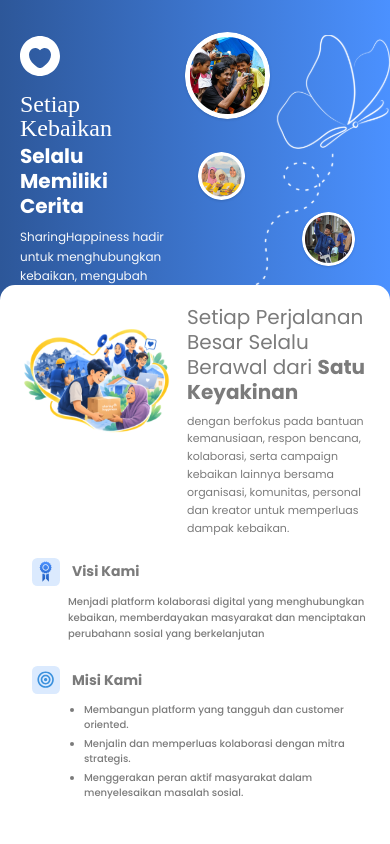
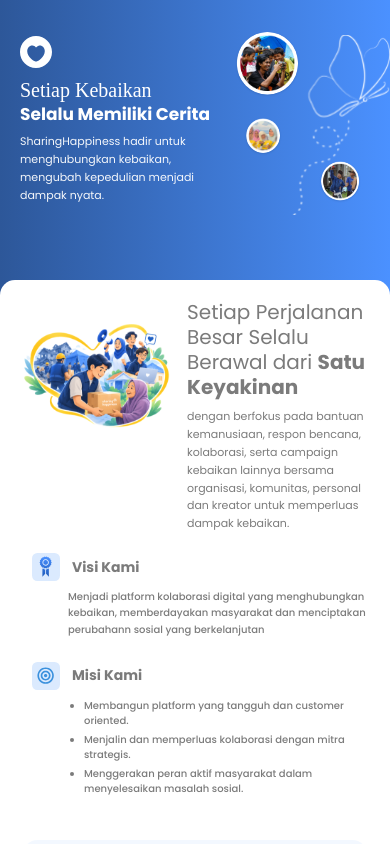
Before and after one commit to Azfdfkhz/about-us, a Next.js app: page / in a window 390 px wide. Shown: the top 844 px of the page. Built offline with nearby package versions, Linux system fonts and the light colour scheme; a web font is replaced by a local one.

Commit message:
Fix: Layout

```diff
--- a/app/components/hero-section.jsx
+++ b/app/components/hero-section.jsx
@@ -11,7 +11,7 @@ export default function HeroSection() {
     >
       {/* Background Butterfly SVG & Dotted Lines */}
       <div
-        className="absolute pointer-events-none"
+        className="absolute pointer-events-none origin-top-right scale-[0.72] xs:scale-[0.8] sm:scale-100"
         style={{ top: "35px", right: "0px", width: "230px", height: "250px", zIndex: 1 }}
       >
         <Image
@@ -25,44 +25,46 @@ export default function HeroSection() {
       {/* Main Content */}
       <div className="relative z-10 px-5 pt-8 pb-10">
         {/* Top Header Row */}
-        <div className="flex items-start justify-between">
+        <div className="flex items-start justify-between gap-3">
           {/* Left: Love SVG & Text */}
-          <div className="flex flex-col items-start pt-1 max-w-[260px]">
+          <div className="flex flex-col items-start pt-1 flex-1 min-w-0 sm:max-w-[260px]">
             {/* Love SVG: 40px */}
-            <div className="mb-4">
+            <div className="mb-3 sm:mb-4">
               <Image
                 src="/images/hero/love.svg"
                 alt="Love icon"
                 width={40}
                 height={40}
+                className="w-8 h-8 sm:w-10 sm:h-10 object-contain"
+
  />
             </div>
 
             {/* Typography */}
             <p
-              className="font-gamja text-white leading-none mb-1"
-              style={{ fontSize: "24px", fontWeight: 400 }}
+              className="font-gamja text-white leading-none mb-1 text-[20px] sm:text-[24px]"
+              style={{ fontWeight: 400 }}
             >
               Setiap Kebaikan
             </p>
             <h1
-              className="font-poppins font-bold text-white leading-tight mb-2"
-              style={{ fontSize: "20px" }}
+              className="font-poppins font-bold text-white leading-tight mb-2 text-[17px] sm:text-[20px]"
             >
               Selalu Memiliki Cerita
             </h1>
             <p
-              className="font-poppins text-white leading-relaxed"
-              style={{ fontSize: "12px", fontWeight: 400, opacity: 0.95 }}
+              className="font-poppins text-white leading-relaxed text-[11px] sm:text-[12px]"
+              style={{ fontWeight: 400, opacity: 0.95 }}
             >
               SharingHappiness hadir untuk menghubungkan kebaikan, mengubah kepedulian menjadi dampak nyata.
             </p>
           </div>
 
           {/* Right: Stacked Circle Images */}
+          <div className="relative shrink-0 w-[142px] xs:w-[155px] sm:w-[200px] h-[185px] xs:h-[200px] sm:h-[240px]">
             <div
-            className="relative shrink-0"
-            style={{ width: "200px", height: "240px", zIndex: 2 }}
+              className="absolute right-0 top-0 w-[200px] h-[240px] origin-top-right scale-[0.72] xs:scale-[0.8] sm:scale-100"
+              style={{ zIndex: 2 }}
             >
               {/* Image 1: 85 x 87 (Top Right) */}
               <div
@@ -108,6 +110,7 @@ export default function HeroSection() {
             </div>
           </div>
         </div>
+      </div>
     </section>
   );
 }
--- a/app/components/impact-section.jsx
+++ b/app/components/impact-section.jsx
@@ -173,13 +173,13 @@ export default function ImpactSection() {
           </div>
 
           {/* Happy children graphic at bottom */}
-          <div className="-mt-20 sm:-mt-22 flex justify-center overflow-visible">
+          <div className="-mt-8 sm:-mt-22 flex justify-center overflow-hidden sm:overflow-visible">
             <Image
               src="/images/real-impact/beneficiary-children.webp"
               alt="Anak-anak penerima manfaat Sharing Happiness"
               width={650}
               height={400}
-              className="w-[550px] max-w-none object-contain pointer-events-none select-none"
+              className="w-full max-w-[340px] sm:w-[550px] sm:max-w-none h-auto object-contain pointer-events-none select-none"
             />
           </div>
 
--- a/app/components/program-section.jsx
+++ /dev/null
@@ -1,63 +0,0 @@
-import Image from "next/image";
-
-const programs = [
-  {
-    title: "Program Kemanusiaan",
-    description: "Bantuan langsung kepada mereka yang membutuhkan",
-    color: "#FDCB09",
-  },
-  {
-    title: "Respon Bencana",
-    description: "Cepat tanggap untuk korban bencana alam",
-    color: "#4B91FF",
-  },
-  {
-    title: "Kolaborasi NGO",
-    description: "Bersinergi bersama lembaga sosial terpercaya",
-    color: "#FDCB09",
-  },
-  {
-    title: "Campaign Kreatif",
-    description: "Inovasi dalam menggerakkan kebaikan",
-    color: "#4B91FF",
-  },
-];
-
-export default function ProgramSection() {
-  return (
-    <section className="px-4 pb-6">
-      <h2
-        className="font-poppins font-bold text-[#1E5BBB] mb-4"
-        style={{ fontSize: "14px" }}
-      >
-        Program Unggulan
-      </h2>
-
-      <div className="grid grid-cols-2 gap-3">
-        {programs.map((prog, i) => (
-          <div
-            key={i}
-            className="p-4 flex flex-col gap-2"
-            style={{
-              borderRadius: "12px",
-              backgroundColor: prog.color,
-            }}
-          >
-            <p
-              className="font-poppins font-bold text-white"
-              style={{ fontSize: "11px" }}
-            >
-              {prog.title}
-            </p>
-            <p
-              className="font-poppins text-white"
-              style={{ fontSize: "10px", fontWeight: 400 }}
-            >
-              {prog.description}
-            </p>
-          </div>
-        ))}
-      </div>
-    </section>
-  );
-}
--- a/app/components/team-section.jsx
+++ b/app/components/team-section.jsx
@@ -51,32 +51,40 @@ export default function TeamSection() {
         Dari Satu Langkah Kecil, hingga Perjalanan yang Terus Bertumbuh
       </p>
 
-      <div className="grid grid-cols-2 gap-x-4 gap-y-6 items-start">
-        {teamMembers.map((member, idx) => (
+      <div className="grid grid-cols-2 gap-x-4 gap-y-8 items-start">
+        {teamMembers.map((member, idx) => {
+          const isLeft = idx % 2 === 0;
+          return (
             <div
               key={member.name}
-            className={`flex flex-col h-full overflow-hidden rounded-t-[30px] ${
-              idx % 2 === 1 ? "mt-2 sm:mt-4" : "-mt-4 sm:-mt-5"
-            }`}
+              className="flex flex-col h-full rounded-t-[30px]"
               style={{ containerType: "inline-size" }}
             >
-            {/* Foto */}
-            <div className="relative w-full aspect-[196/190] bg-[#FFCC0A]">
+              {/* Foto: Kolom kiri berada di atas */}
+              <div
+                className="relative w-full bg-[#FFCC0A] rounded-t-[30px] overflow-hidden"
+                style={{
+                  height: isLeft ? "105cqw" : "97cqw",
+                  marginTop: isLeft ? "-8cqw" : "0cqw",
+                }}
+              >
                 <Image
                   src={member.image}
                   alt={member.name}
                   fill
                   sizes="50vw"
-                className="object-contain object-bottom"
+                  className={`object-contain object-bottom ${
+                    isLeft ? "-translate-y-[2cqw]" : ""
+                  }`}
                 />
               </div>
 
-            {/* Badge biru dengan sisi bawah miring */}
+              {/* Badge biru dengan sisi bawah miring: Tetap sejajar dengan yang sebelahnya */}
               <div
-              className="flex-1 bg-[#1E5BBB] text-white"
+                className="flex-1 bg-[#1E5BBB] text-white flex flex-col justify-center min-h-[30cqw]"
                 style={{
                   marginTop: "-5cqw",
-                padding: "4cqw 10cqw 9cqw",
+                  padding: "4cqw 6cqw 8cqw",
                   clipPath: "polygon(0 0, 100% 0, 100% 100%, 0 85%)",
                 }}
               >
@@ -89,13 +97,14 @@ export default function TeamSection() {
 
                 <p
                   className="font-poppins leading-tight mt-[1cqw]"
-                style={{ fontSize: "6cqw", fontWeight: 400 }}
+                  style={{ fontSize: "5.5cqw", fontWeight: 400 }}
                 >
                   {member.title}
                 </p>
               </div>
             </div>
-        ))}
+          );
+        })}
       </div>
     </section>
   );
```
Lines whose indentation alone changed are shown as unchanged.
